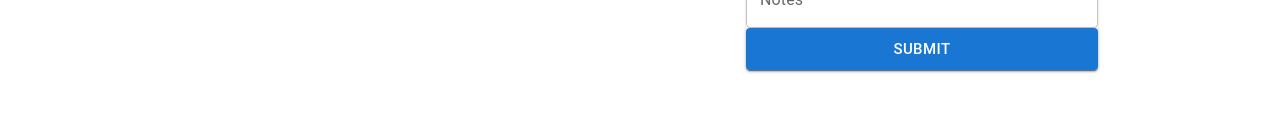
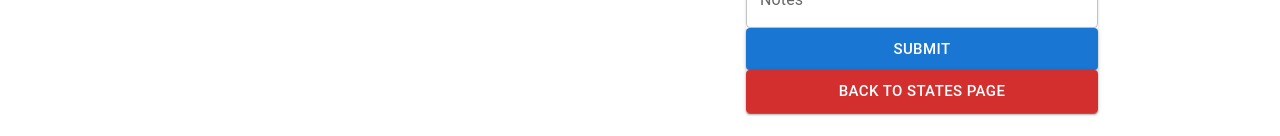
Before and after one commit to DVFon14/MERNapp, a React (Create React App) app in the folder client/: page /adventures in a window 1280 px wide. Shown: the part 772-908 px from the top of the page. Before the commit the page ends 868 px from the top, so only its background shows below. Built offline with nearby package versions, Linux system fonts and the light colour scheme; no server answers.

Commit message:
edited buttons

```diff
--- a/client/src/adventures/forms.js
+++ b/client/src/adventures/forms.js
@@ -1,6 +1,7 @@
 //============== React ==============//
 
 import React, { useEffect, useRef, useState } from "react";
+import { Link } from "react-router-dom";
 import { Route, Routes } from "react-router-dom";
 
 //============== Material UI ==============//
@@ -144,6 +145,18 @@ function Form(props) {
                       Submit <br/>
                     </Button>
 
+                    <Link to="/states" style={{ textDecoration: 'none' }}>
+                    <Button
+                      variant="contained"
+                      color="error"
+                      size="large"
+                      type="submit"
+                      fullWidth
+                    >
+                      Back to States Page <br/>
+                    </Button>
+                      </Link>
+
 
                     {/* <Button
                         variant="contained"
--- a/client/src/home/banner.js
+++ b/client/src/home/banner.js
@@ -51,10 +51,10 @@ function Banner() {
                 </Typography>
                 <Typography variant="body2" gutterBottom>
                   On this page you can "Add a New State" card by typing in <br/>
-                  the name of a U.S. state (or territory). <br/>
+                  the name of a U.S. state. <br/>
                   <br/>
                   Then click on the  "Details" button to log your adventures <br/>
-                  in that state! <br/>
+                  in that state. <br/>
                   <br/>
                   Have fun keeping track of all your wonderful memories!
                 </Typography>
--- a/client/src/home/statesList.js
+++ b/client/src/home/statesList.js
@@ -137,7 +137,7 @@ function StatesList(props) {
                       >
                         EDIT
                       </Button>
-                      <Link to="/adventures" state={state._id}>
+                      <Link to="/adventures" style={{ textDecoration: 'none' }} state={state._id}>
                         <Button type="details" className="btn btn-primary">
                           DETAILS
                         </Button>
--- a/client/src/login/login.js
+++ b/client/src/login/login.js
@@ -56,7 +56,7 @@ function Login() {
               <div className="d-grid gap-2 mt-3">
                 <Link to="/states">
                   <Button type="submit" className="btn btn-primary">
-                    Submit
+                    Login
                   </Button>
                 </Link>
               </div>
```
